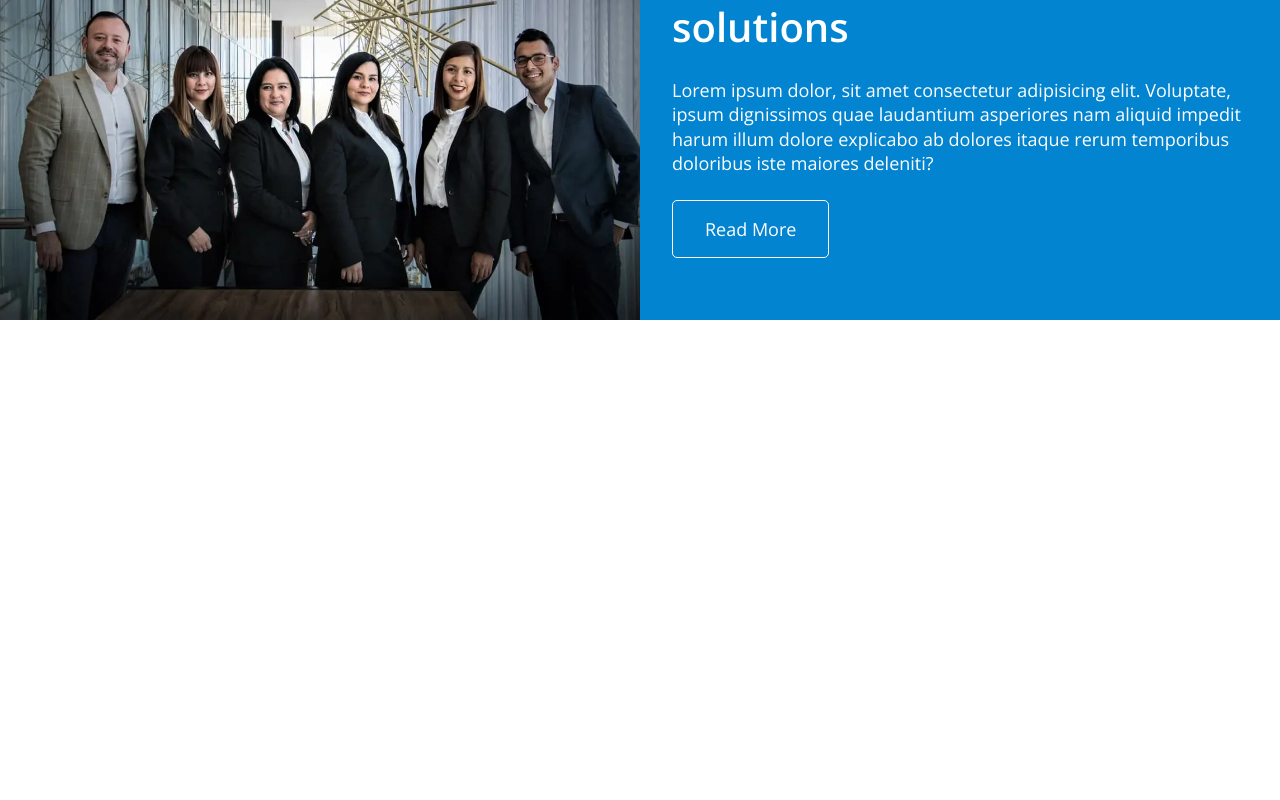
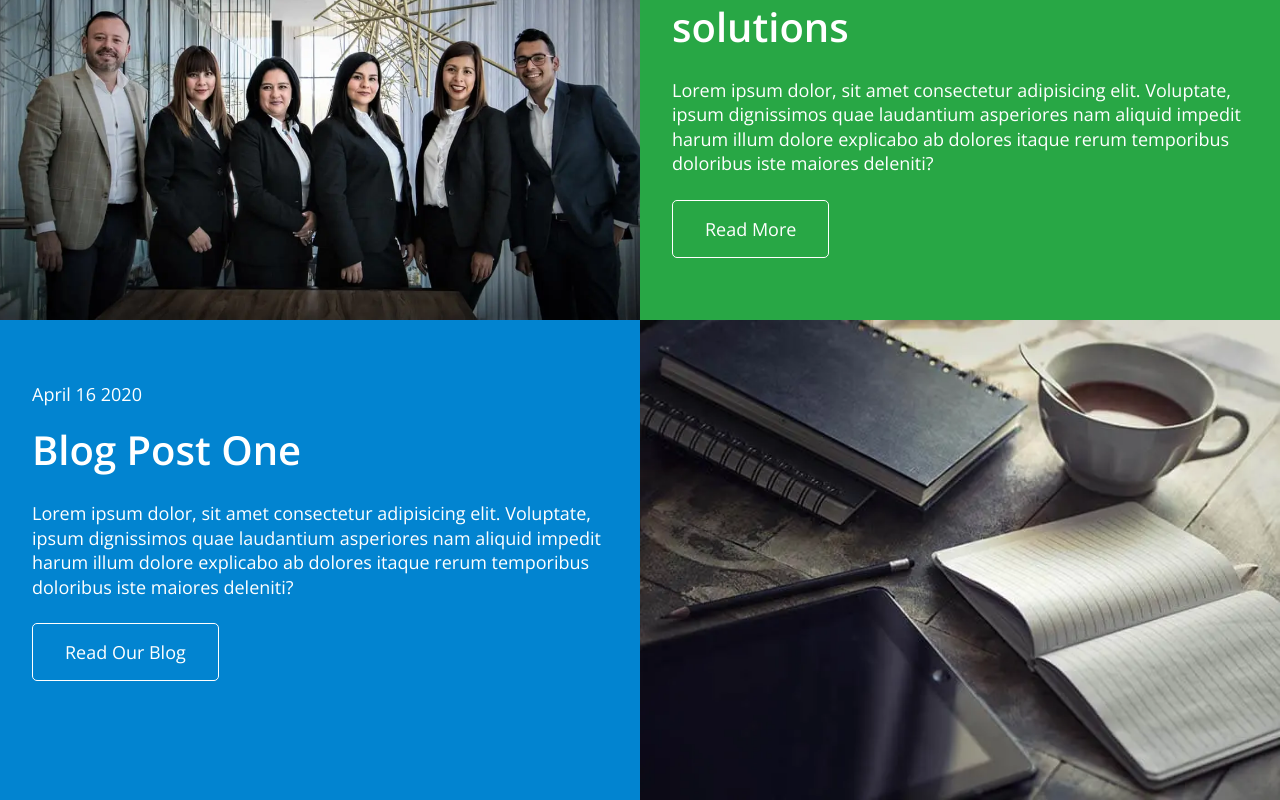
Before and after one commit to ElenaDiachenko/finance-ledger-test, a React (Vite) app: page / in a window 1280 px wide. Shown: the part 1141-1941 px from the top of the page. Before the commit the page ends 1461 px from the top, so only its background shows below. Built offline with nearby package versions, Linux system fonts and the light colour scheme.

Commit message:
section blog

```diff
--- a/src/App.tsx
+++ b/src/App.tsx
@@ -1,6 +1,6 @@
 import Button from 'components/ui/button';
 import Container from 'components/ui/container';
-import { About, Header, Hero } from './components';
+import { About, Header, Hero, Blog } from './components';
 
 const App = () => {
  return (
@@ -9,6 +9,7 @@ const App = () => {
    <main>
     <Hero />
     <About />
+    <Blog />
    </main>
   </>
  );
--- a/src/components/About/index.tsx
+++ b/src/components/About/index.tsx
@@ -7,7 +7,7 @@ import { ContentBox, Desc, SubTitle } from './styles';
 
 const About = () => {
  return (
-  <FullSizeSection id={'about'} bg="bgAccent">
+  <FullSizeSection id={'about'} bg="accent">
    <ResponsiveImage img={img} img2x={img2x} webp={webp} webp2x={webp2x} alt={'a group of people'} />
    <ContentBox>
     <SubTitle>What you are looking for</SubTitle>
@@ -17,7 +17,7 @@ const About = () => {
      laudantium asperiores nam aliquid impedit harum illum dolore explicabo ab dolores itaque rerum
      temporibus doloribus iste maiores deleniti?
     </Desc>
-    <Button variant="blue" to="" className="outline">
+    <Button to="" className="outline">
      Read More
     </Button>
    </ContentBox>
--- /dev/null
+++ b/src/components/Blog/index.tsx
@@ -0,0 +1,28 @@
+import { ResponsiveImage, FullSizeSection, SectionTitle, Button } from 'components/ui';
+import img from 'assets/images/home/blog.jpg';
+import webp from 'assets/images/home/blog.webp';
+import img2x from 'assets/images/home/blog@2x.jpg';
+import webp2x from 'assets/images/home/blog@2x.webp';
+import { ContentBox, Desc, SubTitle } from './styles';
+
+const Blog = () => {
+ return (
+  <FullSizeSection id={'blog'} bg="bgAccent">
+   <ContentBox>
+    <SubTitle>April 16 2020</SubTitle>
+    <SectionTitle>Blog Post One</SectionTitle>
+    <Desc>
+     Lorem ipsum dolor, sit amet consectetur adipisicing elit. Voluptate, ipsum dignissimos quae
+     laudantium asperiores nam aliquid impedit harum illum dolore explicabo ab dolores itaque rerum
+     temporibus doloribus iste maiores deleniti?
+    </Desc>
+    <Button variant="blue" to="" className="outline">
+     Read Our Blog
+    </Button>
+   </ContentBox>
+   <ResponsiveImage img={img} img2x={img2x} webp={webp} webp2x={webp2x} alt={'a group of blog'} />
+  </FullSizeSection>
+ );
+};
+
+export default Blog;
--- /dev/null
+++ b/src/components/Blog/styles.ts
@@ -0,0 +1,30 @@
+import styled from 'styled-components';
+
+export const Section = styled.section`
+ margin: 0 auto;
+ @media ${({ theme }) => theme.device.tablet} {
+  display: grid;
+  grid-template-columns: 1fr 1fr;
+ }
+`;
+
+export const ContentBox = styled.div`
+ color: ${({ theme }) => theme.colors.white};
+ padding: 79px 20px;
+
+ @media ${({ theme }) => theme.device.tablet} {
+  padding: 62px 32px;
+ }
+ @media ${({ theme }) => theme.device.desktop} {
+  padding: 80px 20px 86px 28px;
+ }
+`;
+
+export const SubTitle = styled.p`
+ margin-bottom: 16px;
+`;
+
+export const Desc = styled.p`
+ margin-top: 24px;
+ margin-bottom: 24px;
+`;
--- a/src/components/index.ts
+++ b/src/components/index.ts
@@ -1,5 +1,6 @@
 import Header from './Header';
 import Hero from './Hero';
 import About from './About';
+import Blog from './Blog';
 
-export { Header, Hero, About };
+export { Header, Hero, About, Blog };
```
